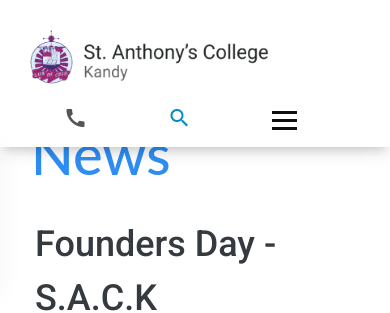
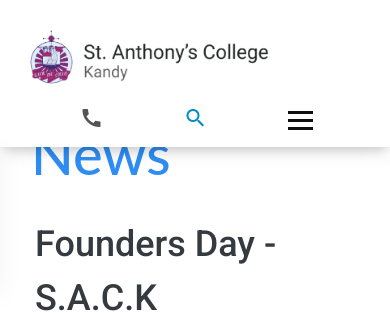
Before and after one commit to acf-sack/sack-blog, a Jekyll site: the page built from index.html, in a window 390 px wide. Shown: the top 313 px of the page. Built offline with Jekyll 4.4.1, drawn with Linux system fonts in a browser that asks for light colours; nearby versions of some CDN libraries.

Commit message:
Fix the navbar icons in the mobile view alignments are left aligned problem

```diff
--- a/assets/css/custom_css.css
+++ b/assets/css/custom_css.css
@@ -57,10 +57,13 @@
 
   .search-icon {
     display: none;
+    margin-right: 4.0rem;
   }
 
   .phone-icon {
     display: none;
+    margin-right: 4.2rem;
+    margin-left: 2.0rem;
   }
 
   .mobile-view{
```
